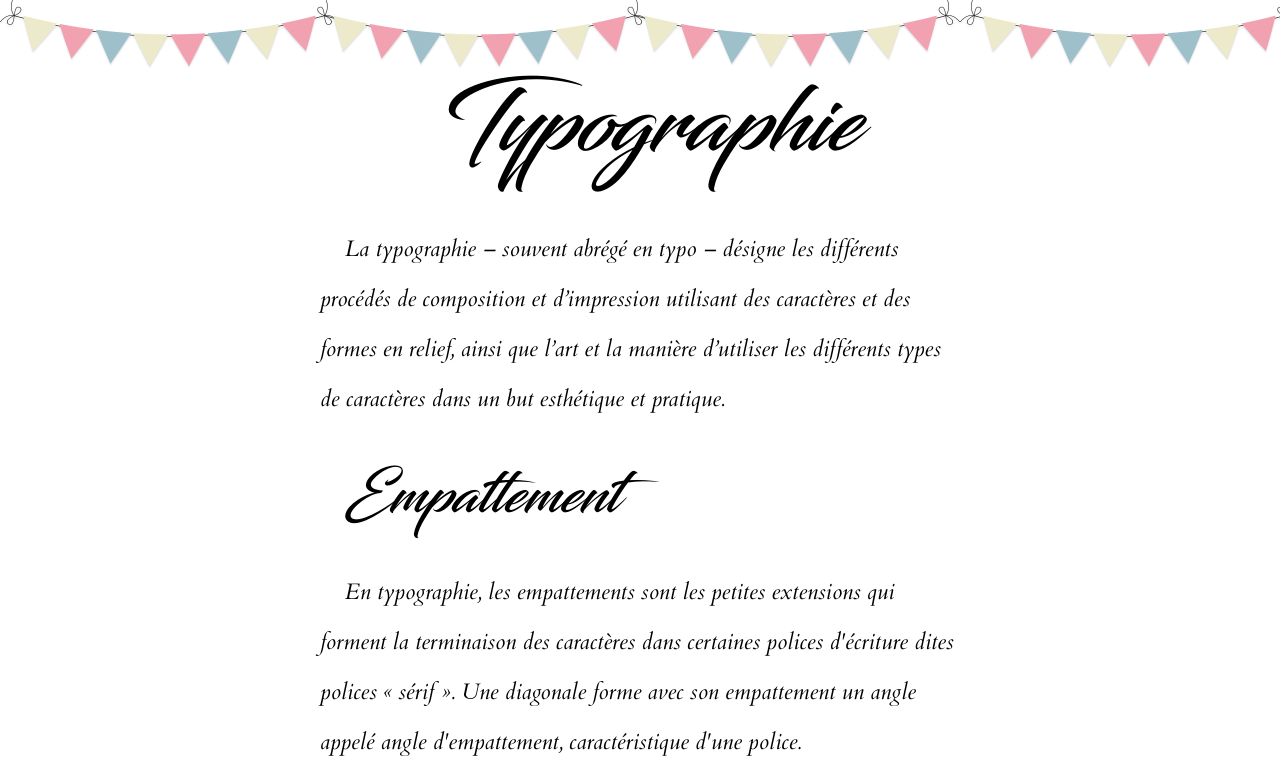
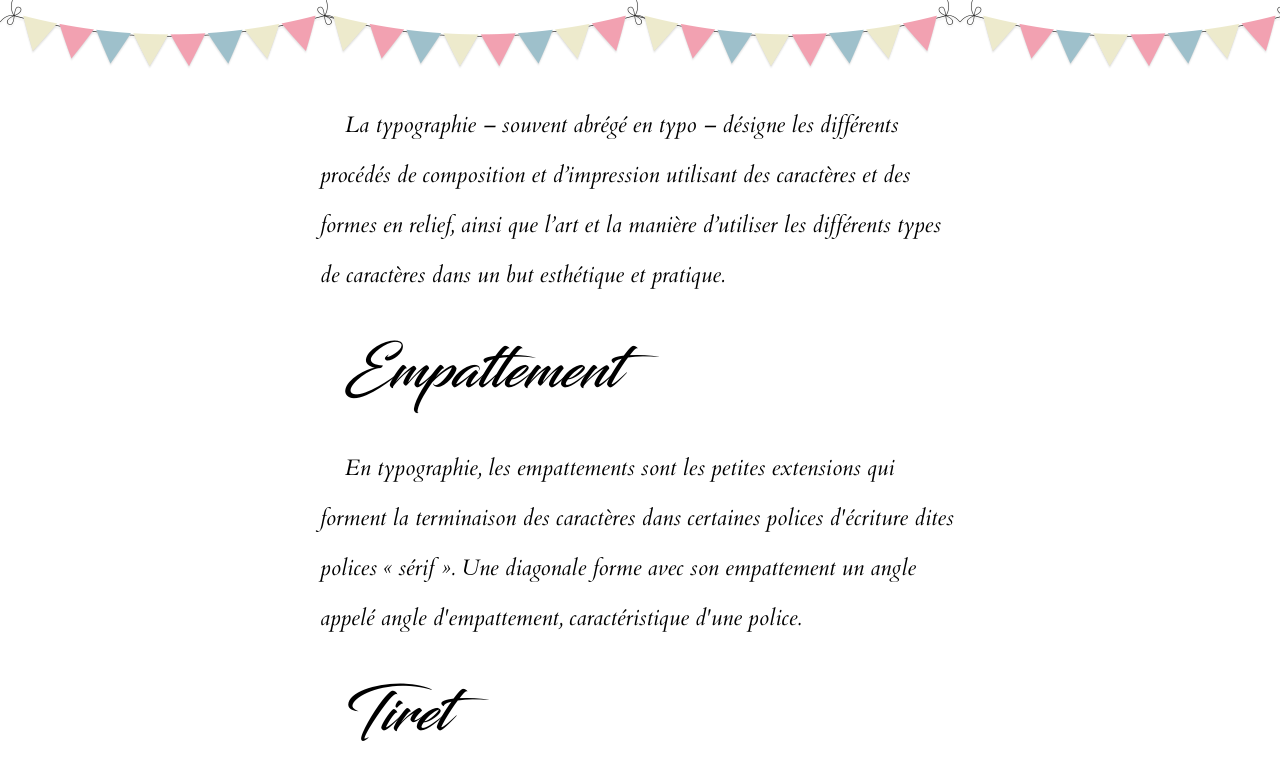
Before and after one commit to fm-reda/test2, a plain HTML site: page index.html in a window 1280 px wide. Shown: the top 783 px of the page. Drawn offline with Linux system fonts and the light colour scheme.

Commit message:
chang index

```diff
--- a/index.html
+++ b/index.html
@@ -9,7 +9,7 @@
 
     <section>
       <div id="container">
-        <h1>Typographie</h1>
+        <h1></h1>
         <p>
           La typographie – souvent abrégé en <span class="ita">typo</span> – désigne les différents
           procédés de composition et d’impression utilisant des caractères et
```
